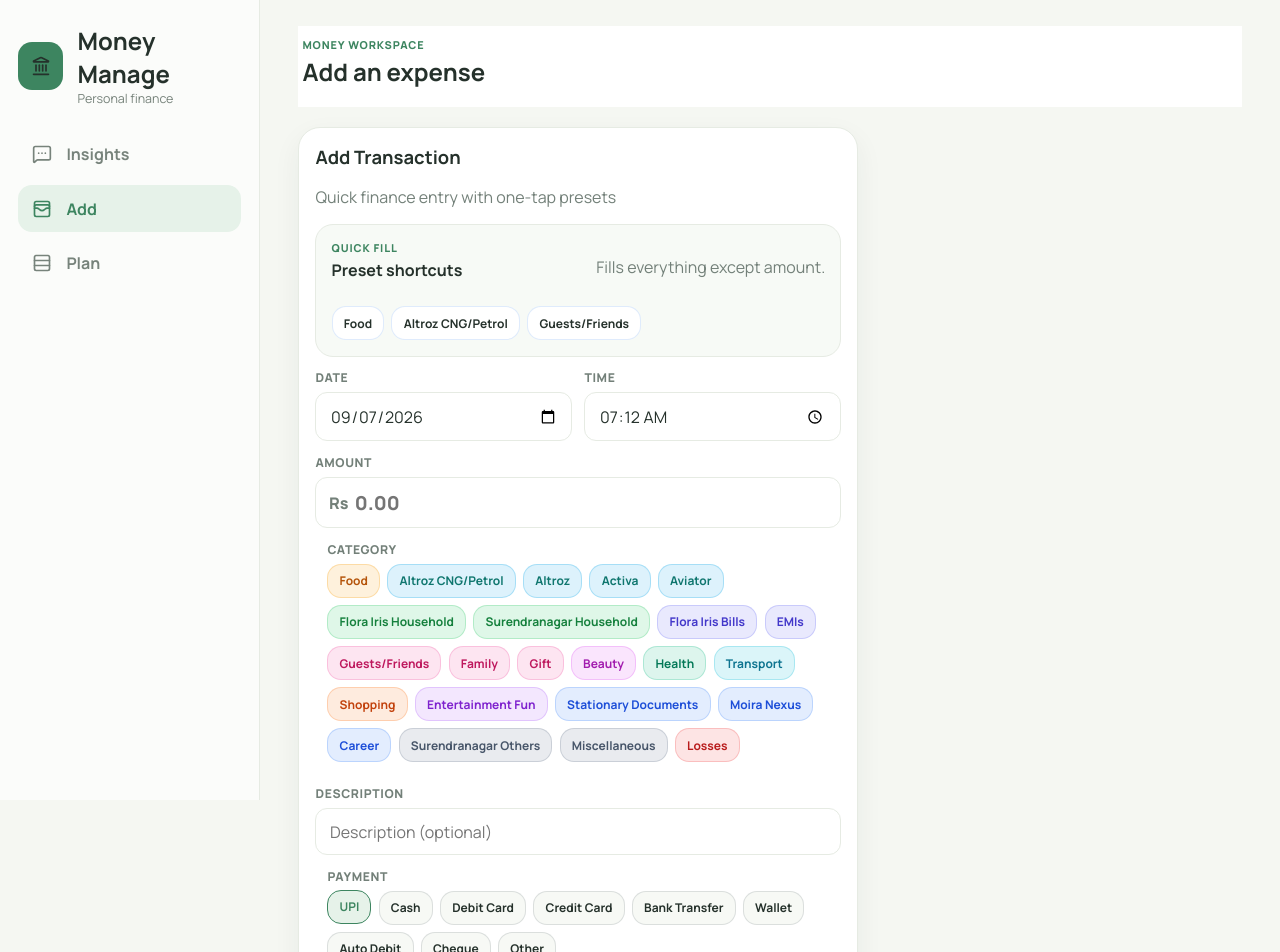
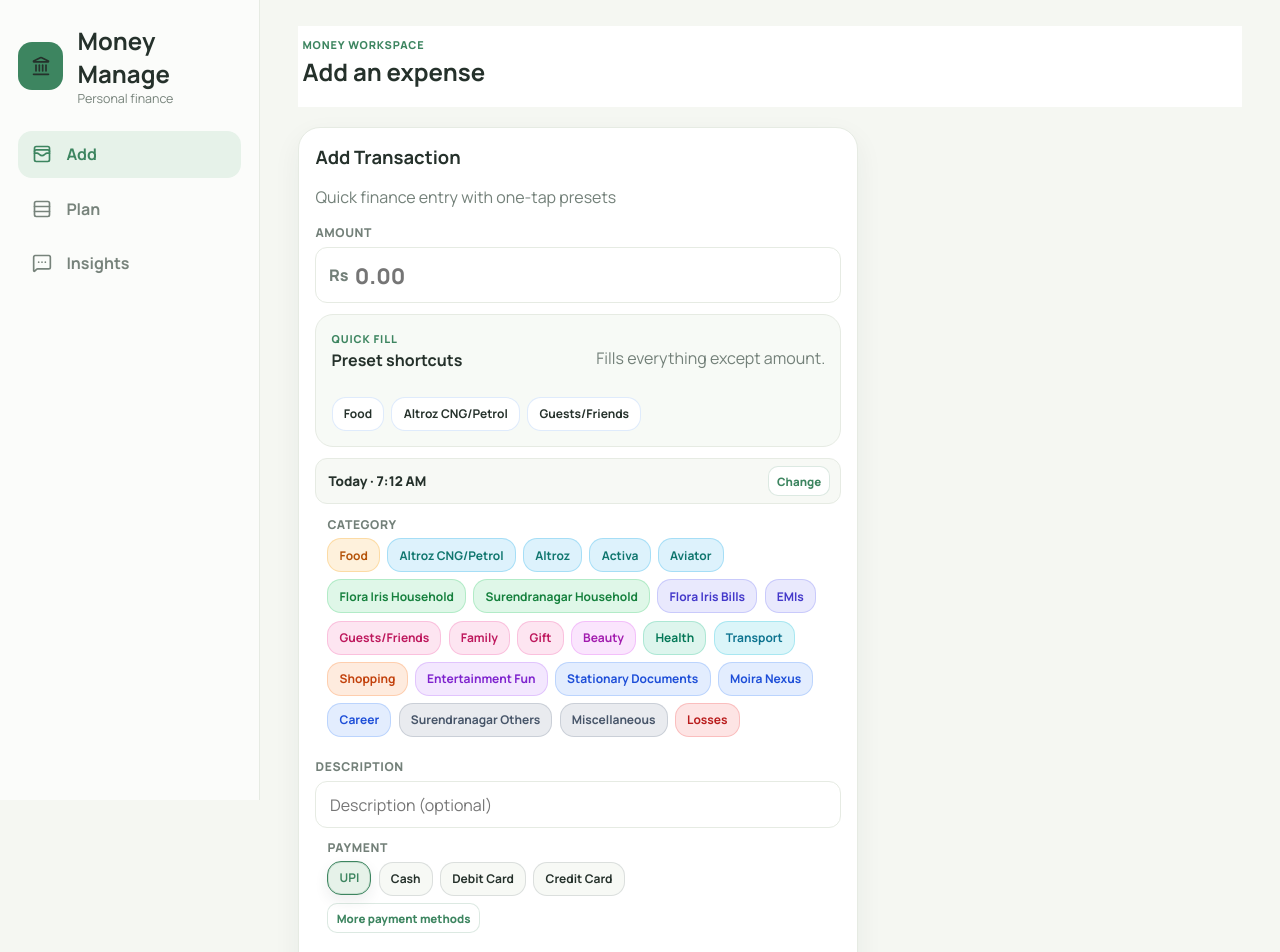
Before and after one commit to prashantgabu-e/js-tools, a React (Vite) app: page /#/finance in a window 1280 px wide. Shown: the top 952 px of the page. Built offline with nearby package versions, Linux system fonts and the light colour scheme; what ag-grid-community would draw is missing.

Commit message:
build: update site output 2026-09-07 12:42:44

```diff
--- a/src/App.tsx
+++ b/src/App.tsx
@@ -19,19 +19,23 @@ function getViewFromHash(hash: string): AppView {
     return "finance";
   }
 
-  return "sms-analyzer";
+  if (normalizedHash.startsWith("sms-analyzer")) {
+    return "sms-analyzer";
+  }
+
+  return "finance";
 }
 
 function ensureDefaultHash() {
   if (!window.location.hash || window.location.hash === "#") {
-    window.location.hash = ROUTE_HASHES["sms-analyzer"];
+    window.location.hash = ROUTE_HASHES.finance;
   }
 }
 
 export function App() {
   const [isSidebarOpen, setIsSidebarOpen] = useState(false);
   const [currentView, setCurrentView] = useState<AppView>(() =>
-    typeof window === "undefined" ? "sms-analyzer" : getViewFromHash(window.location.hash)
+    typeof window === "undefined" ? "finance" : getViewFromHash(window.location.hash)
   );
 
   useEffect(() => {
--- a/src/components/Sidebar.tsx
+++ b/src/components/Sidebar.tsx
@@ -9,9 +9,9 @@ interface SidebarProps {
 }
 
 const navItems: Array<{ view: AppView; icon: typeof MessageSquareMore }> = [
-  { view: "sms-analyzer", icon: MessageSquareMore },
   { view: "finance", icon: WalletCards },
-  { view: "bulk-finance", icon: Rows3 }
+  { view: "bulk-finance", icon: Rows3 },
+  { view: "sms-analyzer", icon: MessageSquareMore }
 ];
 
 export function Sidebar({ activeView, isOpen, onNavigate }: SidebarProps) {
--- a/src/pages/FinancePage.tsx
+++ b/src/pages/FinancePage.tsx
@@ -1,6 +1,12 @@
 import type { FormEvent } from "react";
-import { useEffect, useRef, useState } from "react";
-import { CATEGORY_OPTIONS, FINANCE_SHORTCUTS, PAYMENT_OPTIONS, TRANSACTION_TYPE_OPTIONS } from "../constants";
+import { Fragment, useEffect, useMemo, useRef, useState } from "react";
+import {
+  CATEGORY_OPTIONS,
+  DESCRIPTION_SHORTCUTS_BY_CATEGORY,
+  FINANCE_SHORTCUTS,
+  PAYMENT_OPTIONS,
+  TRANSACTION_TYPE_OPTIONS
+} from "../constants";
 import { formatLocalDateParts, formatLocalTimeParts } from "../utils/date";
 import { buildSingleFinancePayload, submitFinancePayload } from "../utils/finance";
 import type { FinancePayload } from "../types";
@@ -8,6 +14,10 @@ import type { FinancePayload } from "../types";
 interface FinancePageProps {
   iframeName: string;
 }
+
+const CATEGORY_USAGE_KEY = "moneyManage.categoryUsage";
+const PAYMENT_USAGE_KEY = "moneyManage.paymentUsage";
+const PRIMARY_PAYMENT_COUNT = 4;
 
 function createInitialState(): FinancePayload {
   return {
@@ -22,9 +32,42 @@ function createInitialState(): FinancePayload {
   };
 }
 
+function readUsage(key: string): Record<string, number> {
+  try {
+    const stored = window.localStorage.getItem(key);
+    return stored ? JSON.parse(stored) : {};
+  } catch {
+    return {};
+  }
+}
+
+function formatCompactDateTime(dateValue: string, timeValue: string): string {
+  const date = new Date(`${dateValue}T00:00:00`);
+  const today = new Date();
+  const tomorrow = new Date(today);
+  tomorrow.setDate(today.getDate() + 1);
+  const yesterday = new Date(today);
+  yesterday.setDate(today.getDate() - 1);
+
+  let dateLabel = date.toLocaleDateString(undefined, { day: "numeric", month: "short" });
+  if (date.toDateString() === today.toDateString()) dateLabel = "Today";
+  if (date.toDateString() === tomorrow.toDateString()) dateLabel = "Tomorrow";
+  if (date.toDateString() === yesterday.toDateString()) dateLabel = "Yesterday";
+
+  const timeLabel = timeValue
+    ? new Date(`${dateValue}T${timeValue}`).toLocaleTimeString(undefined, { hour: "numeric", minute: "2-digit" })
+    : "No time";
+
+  return `${dateLabel} · ${timeLabel}`;
+}
+
 export function FinancePage({ iframeName }: FinancePageProps) {
   const [form, setForm] = useState<FinancePayload>(createInitialState);
   const [amountInput, setAmountInput] = useState("");
+  const [categoryUsage, setCategoryUsage] = useState<Record<string, number>>({});
+  const [paymentUsage, setPaymentUsage] = useState<Record<string, number>>({});
+  const [isDateTimeOpen, setIsDateTimeOpen] = useState(false);
+  const [isMorePaymentsOpen, setIsMorePaymentsOpen] = useState(false);
   const [feedback, setFeedback] = useState<{ message: string; type: "" | "success" | "error" }>({
     message: "",
     type: ""
@@ -35,6 +78,8 @@ export function FinancePage({ iframeName }: FinancePageProps) {
   useEffect(() => {
     setForm(createInitialState());
     setAmountInput("");
+    setCategoryUsage(readUsage(CATEGORY_USAGE_KEY));
+    setPaymentUsage(readUsage(PAYMENT_USAGE_KEY));
     setFeedback({ message: "", type: "" });
   }, []);
 
@@ -66,6 +111,45 @@ export function FinancePage({ iframeName }: FinancePageProps) {
     amountInputRef.current?.focus();
   }
 
+  function applyDescriptionShortcut(description: string) {
+    updateField("description", description);
+  }
+
+  function recordUsage(category: string, paymentMode: string) {
+    setCategoryUsage((current) => {
+      const next = { ...current, [category]: (current[category] ?? 0) + 1 };
+      window.localStorage.setItem(CATEGORY_USAGE_KEY, JSON.stringify(next));
+      return next;
+    });
+    setPaymentUsage((current) => {
+      const next = { ...current, [paymentMode]: (current[paymentMode] ?? 0) + 1 };
+      window.localStorage.setItem(PAYMENT_USAGE_KEY, JSON.stringify(next));
+      return next;
+    });
+  }
+
+  const sortedCategories = useMemo(
+    () =>
+      [...CATEGORY_OPTIONS].sort((a, b) => {
+        return (categoryUsage[b.value] ?? 0) - (categoryUsage[a.value] ?? 0);
+      }),
+    [categoryUsage]
+  );
+
+  const sortedPayments = useMemo(
+    () =>
+      [...PAYMENT_OPTIONS].sort((a, b) => {
+        if (a.value === form.paymentMode) return -1;
+        if (b.value === form.paymentMode) return 1;
+        return (paymentUsage[b.value] ?? 0) - (paymentUsage[a.value] ?? 0);
+      }),
+    [paymentUsage, form.paymentMode]
+  );
+
+  const primaryPayments = sortedPayments.slice(0, PRIMARY_PAYMENT_COUNT);
+  const secondaryPayments = sortedPayments.slice(PRIMARY_PAYMENT_COUNT);
+  const descriptionShortcuts = form.category ? DESCRIPTION_SHORTCUTS_BY_CATEGORY[form.category] ?? [] : [];
+
   async function onSubmit(event: FormEvent<HTMLFormElement>) {
     event.preventDefault();
     setFeedback({ message: "", type: "" });
@@ -82,6 +166,7 @@ export function FinancePage({ iframeName }: FinancePageProps) {
         throw new Error(response?.message || "Unable to add transaction. Please try again.");
       }
 
+      recordUsage(payload.category, payload.paymentMode);
       setFeedback({ message: "Transaction added successfully", type: "success" });
       setForm(createInitialState());
       setAmountInput("");
@@ -104,6 +189,26 @@ export function FinancePage({ iframeName }: FinancePageProps) {
         </div>
 
         <form className="finance-form" onSubmit={onSubmit} noValidate>
+          <label className="finance-field finance-field--amount">
+            <span>Amount</span>
+            <div className="finance-amount-wrap">
+              <span className="finance-currency" aria-hidden="true">
+                Rs
+              </span>
+              <input
+                ref={amountInputRef}
+                type="number"
+                inputMode="decimal"
+                min="0"
+                step="0.01"
+                placeholder="0.00"
+                required
+                value={amountInput}
+                onChange={(event) => setAmountInput(event.target.value)}
+              />
+            </div>
+          </label>
+
           <section className="finance-shortcuts" aria-labelledby="financeShortcutTitle">
             <div className="finance-shortcuts__header">
               <div>
@@ -131,6 +236,14 @@ export function FinancePage({ iframeName }: FinancePageProps) {
             </div>
           </section>
 
+          <section className="finance-datetime">
+            <span>{formatCompactDateTime(form.date, form.time)}</span>
+            <button type="button" onClick={() => setIsDateTimeOpen((current) => !current)}>
+              Change
+            </button>
+          </section>
+
+          {isDateTimeOpen ? (
             <div className="finance-row finance-row--two">
               <label className="finance-field">
                 <span>Date</span>
@@ -142,32 +255,14 @@ export function FinancePage({ iframeName }: FinancePageProps) {
                 <input type="time" value={form.time} onChange={(event) => updateField("time", event.target.value)} />
               </label>
             </div>
-
-          <label className="finance-field finance-field--amount">
-            <span>Amount</span>
-            <div className="finance-amount-wrap">
-              <span className="finance-currency" aria-hidden="true">
-                Rs
-              </span>
-              <input
-                ref={amountInputRef}
-                type="number"
-                inputMode="decimal"
-                min="0"
-                step="0.01"
-                placeholder="0.00"
-                required
-                value={amountInput}
-                onChange={(event) => setAmountInput(event.target.value)}
-              />
-            </div>
-          </label>
+          ) : null}
 
           <fieldset className="finance-group">
             <legend>Category</legend>
             <div className="finance-category-grid">
-              {CATEGORY_OPTIONS.map((option) => (
-                <label key={option.value}>
+              {sortedCategories.map((option) => (
+                <Fragment key={option.value}>
+                  <label>
                     <input
                       className="finance-chip-input"
                       type="radio"
@@ -178,6 +273,21 @@ export function FinancePage({ iframeName }: FinancePageProps) {
                     />
                     <span className={`finance-chip finance-chip--category ${getFinanceCategoryClass(option.value)}`}>{option.label}</span>
                   </label>
+                  {form.category === option.value && descriptionShortcuts.length > 0 ? (
+                    <div className="finance-description-shortcuts" aria-label={`${form.category} description shortcuts`}>
+                      {descriptionShortcuts.map((description) => (
+                        <button
+                          key={description}
+                          type="button"
+                          className={`finance-description-pill${form.description === description ? " is-active" : ""}`}
+                          onClick={() => applyDescriptionShortcut(description)}
+                        >
+                          {description}
+                        </button>
+                      ))}
+                    </div>
+                  ) : null}
+                </Fragment>
               ))}
             </div>
           </fieldset>
@@ -196,7 +306,7 @@ export function FinancePage({ iframeName }: FinancePageProps) {
           <fieldset className="finance-group">
             <legend>Payment</legend>
             <div className="finance-chip-row finance-chip-row--payment">
-              {PAYMENT_OPTIONS.map((option) => (
+              {primaryPayments.map((option) => (
                 <label key={option.value}>
                   <input
                     className="finance-chip-input"
@@ -210,6 +320,30 @@ export function FinancePage({ iframeName }: FinancePageProps) {
                 </label>
               ))}
             </div>
+            {secondaryPayments.length > 0 ? (
+              <div className="finance-payment-more">
+                <button type="button" onClick={() => setIsMorePaymentsOpen((current) => !current)}>
+                  {isMorePaymentsOpen ? "Hide" : "More"} payment methods
+                </button>
+                {isMorePaymentsOpen ? (
+                  <div className="finance-chip-row finance-chip-row--payment">
+                    {secondaryPayments.map((option) => (
+                      <label key={option.value}>
+                        <input
+                          className="finance-chip-input"
+                          type="radio"
+                          name="paymentMode"
+                          value={option.value}
+                          checked={form.paymentMode === option.value}
+                          onChange={(event) => updateField("paymentMode", event.target.value)}
+                        />
+                        <span className="finance-chip">{option.label}</span>
+                      </label>
+                    ))}
+                  </div>
+                ) : null}
+              </div>
+            ) : null}
           </fieldset>
 
           <fieldset className="finance-group">
--- a/src/styles.css
+++ b/src/styles.css
@@ -366,6 +366,9 @@ button {
 .icon-btn,
 .finance-submit,
 .finance-shortcut-btn,
+.finance-datetime button,
+.finance-description-pill,
+.finance-payment-more button,
 .bulk-remove-row-btn {
   cursor: pointer;
 }
@@ -698,7 +701,7 @@ button {
 
 .finance-form {
   display: grid;
-  gap: 0.8rem;
+  gap: 0.7rem;
   padding-bottom: 5.75rem;
 }
 
@@ -795,9 +798,9 @@ button {
 }
 
 .finance-field--amount input {
-  min-height: 50px;
+  min-height: 56px;
   padding-left: 2.4rem;
-  font-size: 1.2rem;
+  font-size: 1.35rem;
   font-weight: 800;
 }
 
@@ -813,6 +816,44 @@ button {
   font-size: 1rem;
   font-weight: 800;
   color: var(--muted);
+}
+
+.finance-datetime {
+  display: flex;
+  align-items: center;
+  justify-content: space-between;
+  gap: 0.75rem;
+  min-height: 40px;
+  padding: 0.45rem 0.62rem 0.45rem 0.75rem;
+  border: 1px solid var(--line);
+  border-radius: 12px;
+  background: var(--surface-soft);
+}
+
+.finance-datetime span {
+  min-width: 0;
+  color: var(--text);
+  font-size: 0.84rem;
+  font-weight: 800;
+  white-space: nowrap;
+  overflow: hidden;
+  text-overflow: ellipsis;
+}
+
+.finance-datetime button,
+.finance-payment-more button {
+  display: inline-flex;
+  align-items: center;
+  justify-content: center;
+  min-height: 30px;
+  padding: 0.28rem 0.52rem;
+  border: 1px solid rgba(61, 133, 96, 0.18);
+  border-radius: 10px;
+  background: #fff;
+  color: var(--primary);
+  font-size: 0.72rem;
+  font-weight: 800;
+  white-space: nowrap;
 }
 
 .finance-group {
@@ -853,11 +894,20 @@ button {
   color: var(--muted);
 }
 
+.finance-chip:hover,
+.finance-description-pill:hover,
+.finance-datetime button:hover,
+.finance-payment-more button:hover {
+  border-color: rgba(61, 133, 96, 0.34);
+  transform: translateY(-1px);
+}
+
 .finance-chip-input:checked + span {
   border-color: var(--primary);
   background: var(--primary-soft);
   color: var(--primary);
   transform: translateY(-1px);
+  box-shadow: inset 0 0 0 1px rgba(61, 133, 96, 0.18), 0 6px 14px rgba(39, 54, 45, 0.08);
 }
 
 .finance-chip-input:checked + .finance-chip--choice::before {
@@ -955,6 +1005,47 @@ button {
   background: rgba(100, 116, 139, 0.14);
   border-color: rgba(100, 116, 139, 0.24);
   color: #475569;
+}
+
+.finance-chip-input:checked + .finance-chip--category {
+  border-color: currentColor;
+  box-shadow: inset 0 0 0 1px currentColor, 0 6px 14px rgba(39, 54, 45, 0.08);
+}
+
+.finance-description-shortcuts {
+  display: inline-flex;
+  flex-wrap: wrap;
+  align-items: center;
+  gap: 0.4rem;
+  min-width: min(100%, 220px);
+}
+
+.finance-description-pill {
+  display: inline-flex;
+  align-items: center;
+  justify-content: center;
+  min-height: 30px;
+  padding: 0.32rem 0.62rem;
+  border: 1px solid rgba(22, 33, 51, 0.1);
+  border-radius: 999px;
+  background: #fff;
+  color: var(--text);
+  font-size: 0.72rem;
+  font-weight: 800;
+  line-height: 1.2;
+  transition: border-color 0.18s ease, background 0.18s ease, color 0.18s ease, transform 0.18s ease;
+}
+
+.finance-description-pill.is-active {
+  border-color: var(--primary);
+  background: var(--primary-soft);
+  color: var(--primary);
+}
+
+.finance-payment-more {
+  display: grid;
+  justify-items: start;
+  gap: 0.45rem;
 }
 
 .finance-feedback.is-success {
```
Also changed, not shown: src/constants.ts (+24 -0 lines), 5 other files (tests, documents, lock files or other folders). Lines whose indentation alone changed are shown as unchanged.
